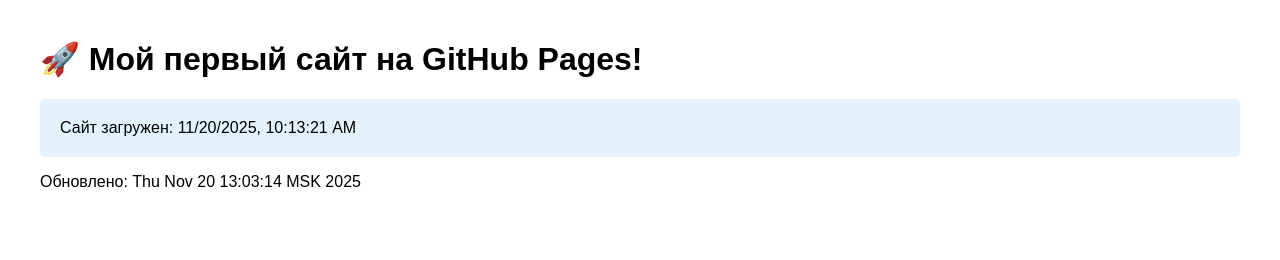
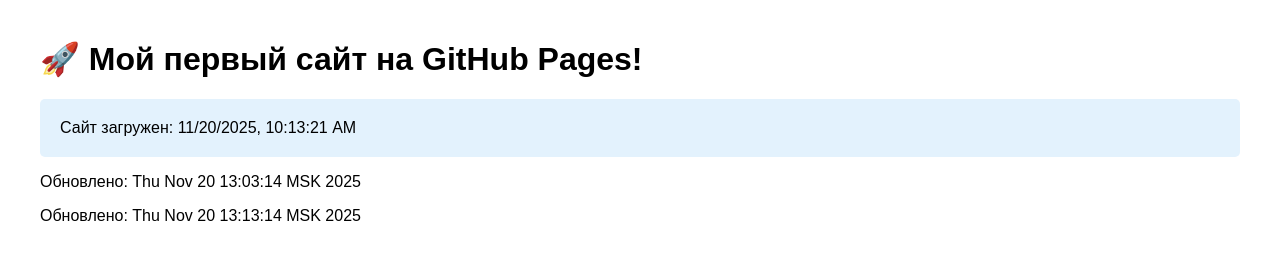
Before and after one commit to Aranhaely/my-test-pages, a plain HTML site: page index.html in a window 1280 px wide. Drawn offline with Linux system fonts and the light colour scheme.

Commit message:
Update index.html

```diff
--- a/index.html
+++ b/index.html
@@ -13,6 +13,7 @@
         Сайт загружен: <span id="date"></span>
     </div>
     <p>Обновлено: Thu Nov 20 13:03:14 MSK 2025</p>
+      <p>Обновлено: Thu Nov 20 13:13:14 MSK 2025</p>
     <script>
         document.getElementById('date').textContent = new Date().toLocaleString();
     </script>
```
